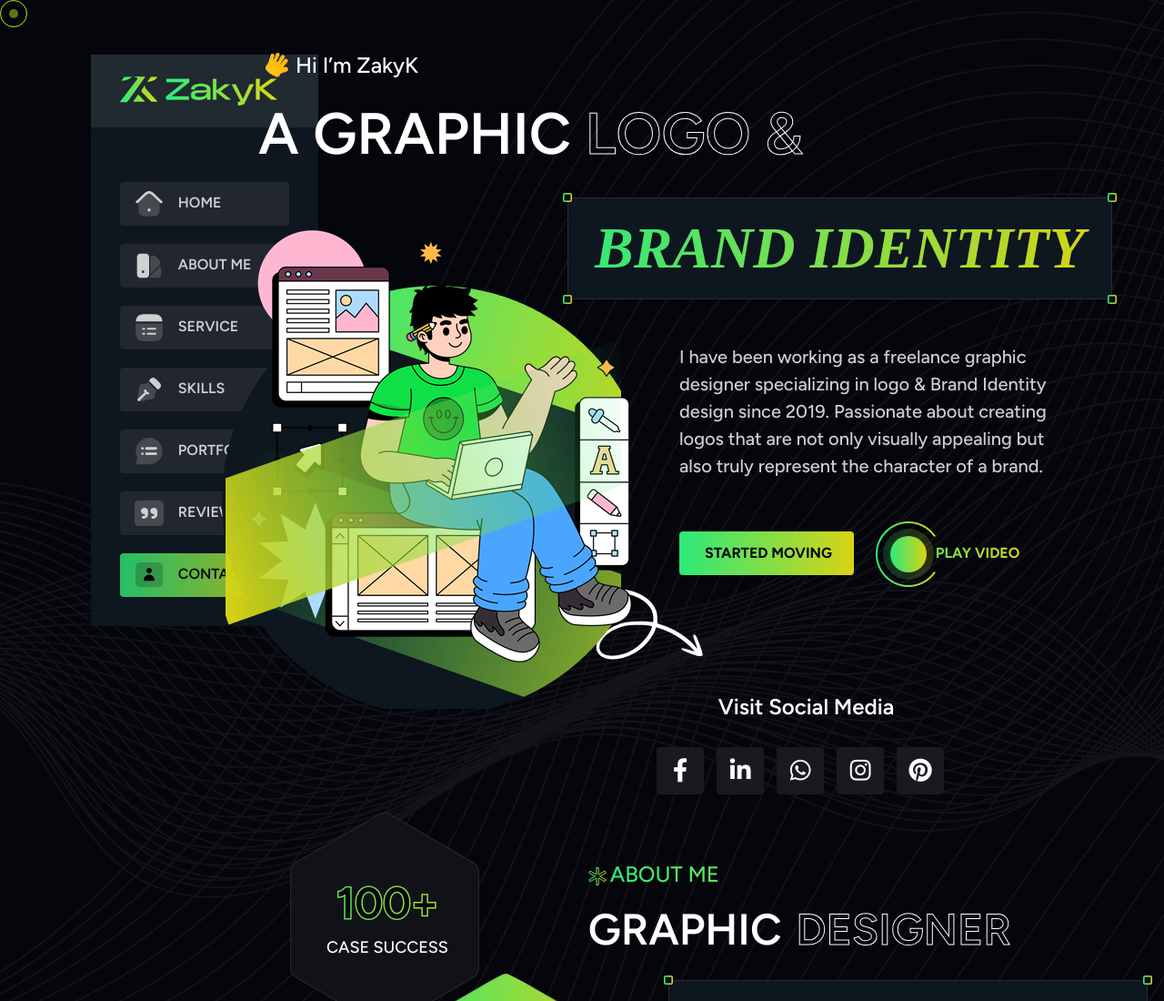
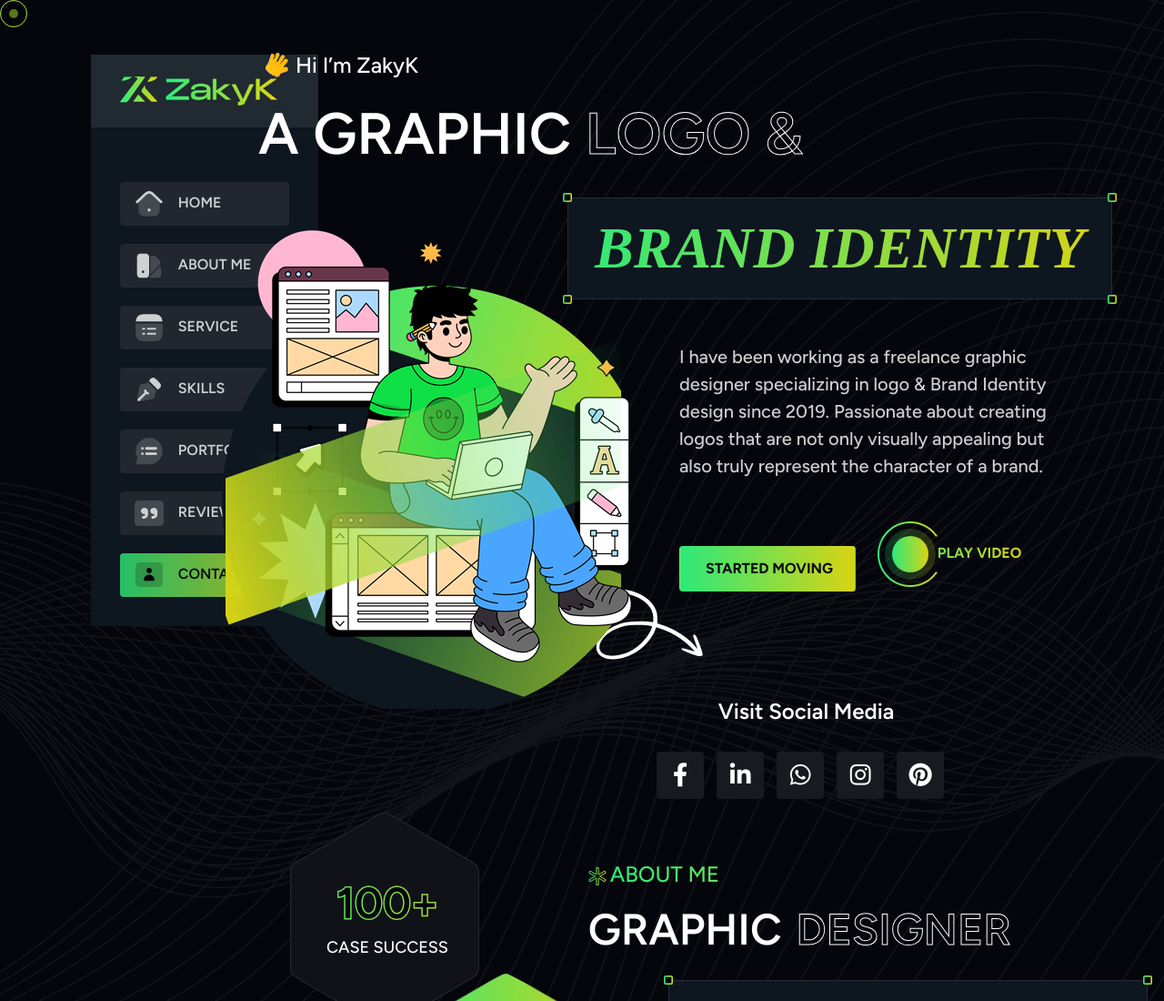
Before and after one commit to hellozakyk/ZakyK-PortFolio, a plain HTML site: page index.html in a window 1280 px wide. Shown: the top 1100 px of the page at 91% size. Drawn offline with Linux system fonts and the light colour scheme; animation ran at ten frames a second; a web font is replaced by a local one.

Commit message:
index.html

```diff
--- a/index.html
+++ b/index.html
@@ -204,7 +204,7 @@
                           <p data-aos="fade-up" data-aos-duration="900">I have been working as a freelance graphic designer specializing in logo & Brand Identity design since 2019.
                             Passionate about creating logos that are not only visually appealing but also truly represent the character of a brand.</p>
                           <div class="btn-area" data-aos="fade-up" data-aos-duration="1200">
-                            <a href="#contact" download class="download-btn"><img src="" alt="">STARTED MOVING</a>
+                            <a href="#contact" download class="btn download-btn btn-lg"><img src="" alt="">STARTED MOVING</a>
                             <a href="https://www.youtube.com/watch?v=7eQo3B1Xtsk" class="play-btn popup-youtube"> <img src="assets/img/elements/elements2.png" alt="" class="elements4"><span><i class="fa-solid fa-play"></i>></span>Play Video</a>
                        </div>
                        <div class="socila-links-area">
```
